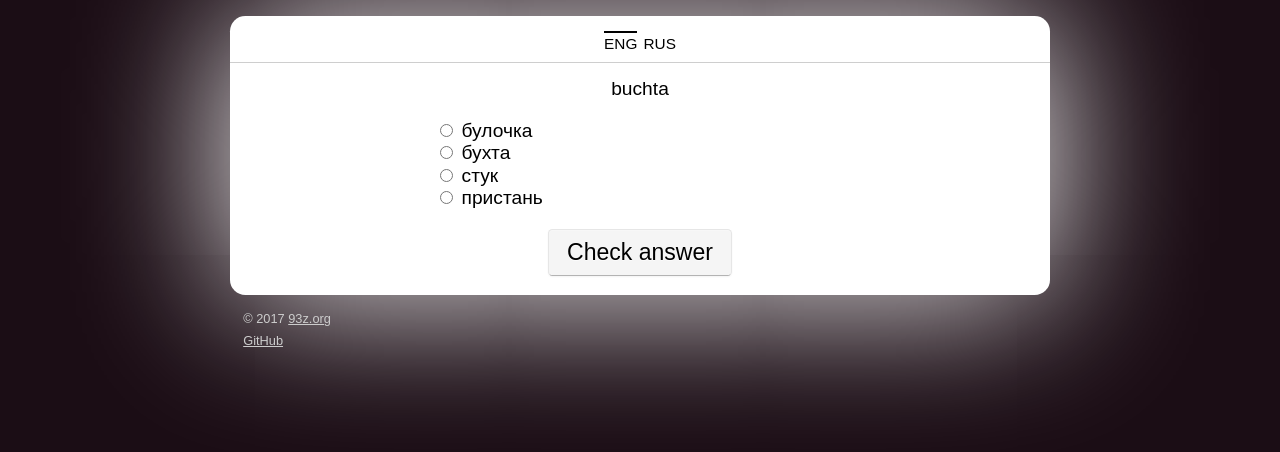
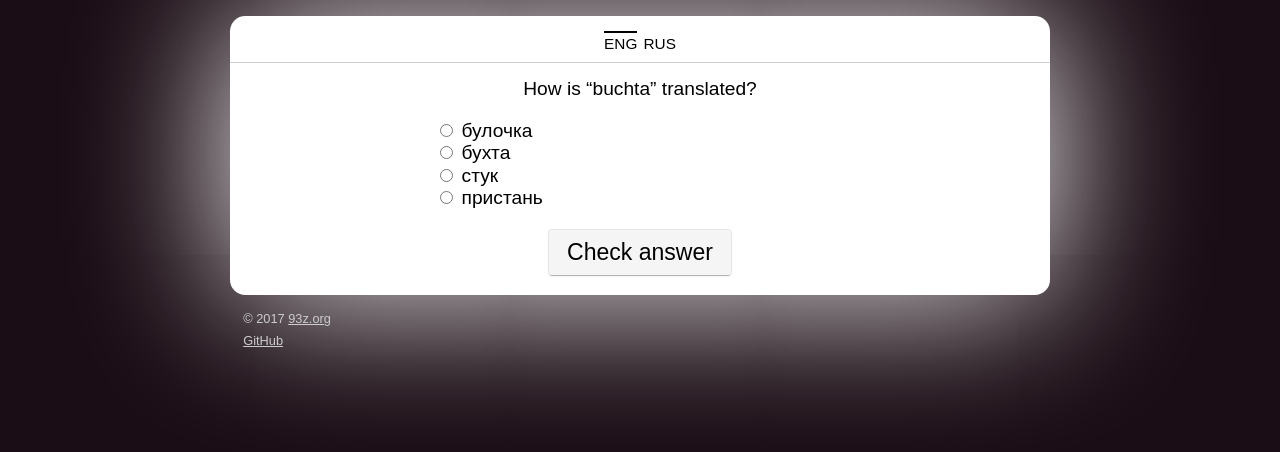
Before and after one commit to PavloKapyshin/rusk, a React (Create React App) app: page / in a window 1280 px wide. Both pictures are taken after a click on the button "Start Quiz". Shown: the top 452 px of the page. Built offline with nearby package versions, Linux system fonts and the light colour scheme.

Commit message:
Allow to choose kind of question

```diff
--- a/src/Quiz.js
+++ b/src/Quiz.js
@@ -122,10 +122,13 @@ class QuizLap extends Component {
         const strs = this.props.strings;
 
         const question = this.props.question;
+        const questionTextTemplate = strs.questionKindTemplates[
+            question.k || "tr"];  // translation is the default kind
+        const questionText = format(questionTextTemplate, {text: question.t});
 
         return (
             <div className="quiz-lap">
-                <p className="quiz-lap-question">{question.t}</p>
+                <p className="quiz-lap-question">{questionText}</p>
                 <QuizLapOptions
                     question={question} handler={this.handleAnswer}
                     checkedAnswerIndex={this.state.answerIndex} />
--- a/src/questions.json
+++ b/src/questions.json
@@ -1,5 +1,5 @@
 [{"t": "šteňa", "o": ["стена", "тина", "щенок", "кошка"], "c": [2]},
 {"t": "stôl", "o": ["стул", "стол", "площадь", "тумбочка"], "c": [1]},
-{"t": "mačka", "o": ["майка", "матч", "пирожок", "кошка"], "c": [3]},
+{"t": "mačka", "o": ["майка", "матч", "пирожок", "кошка"], "c": [3], "k": "tr"},
 {"t": "buchta", "o": ["булочка", "бухта", "стук", "пристань"], "c": [0]},
 {"t": "спасибо", "o": ["spsibo", "ďakujem", "spasbki", "vďaka"], "c": [1, 3]}]
--- a/src/strings.json
+++ b/src/strings.json
@@ -7,6 +7,9 @@
       "startAgain": "Šṫâṙṫ Åġǎıň",
       "done": "{correct} ǒḟ {total}",
       "lap": {
+        "questionKindTemplates": {
+          "tr": "Ḣȯẇ ǐṡ “{text}” ṫṙǎṅšľȧṫěḋ?"
+        },
         "messages": {
           "chooseSomething": "Ṗľěǎšě, čȟǒǒšě ȧň ǎňšẇěṙ.",
           "correct": "Ṙìǧḣṫ!",
@@ -28,6 +31,9 @@
       "startAgain": "Do it again",
       "done": "{correct} of {total}",
       "lap": {
+        "questionKindTemplates": {
+          "tr": "How is “{text}” translated?"
+        },
         "messages": {
           "chooseSomething": "Please, choose an answer.",
           "correct": "Right!",
@@ -49,6 +55,9 @@
       "startAgain": "Пройти тест снова",
       "done": "{correct} из {total}",
       "lap": {
+        "questionKindTemplates": {
+          "tr": "Как переводится «{text}»?"
+        },
         "messages": {
           "chooseSomething": "Пожалуйста, выберите вариант ответа.",
           "correct": "Правильно!",
```
